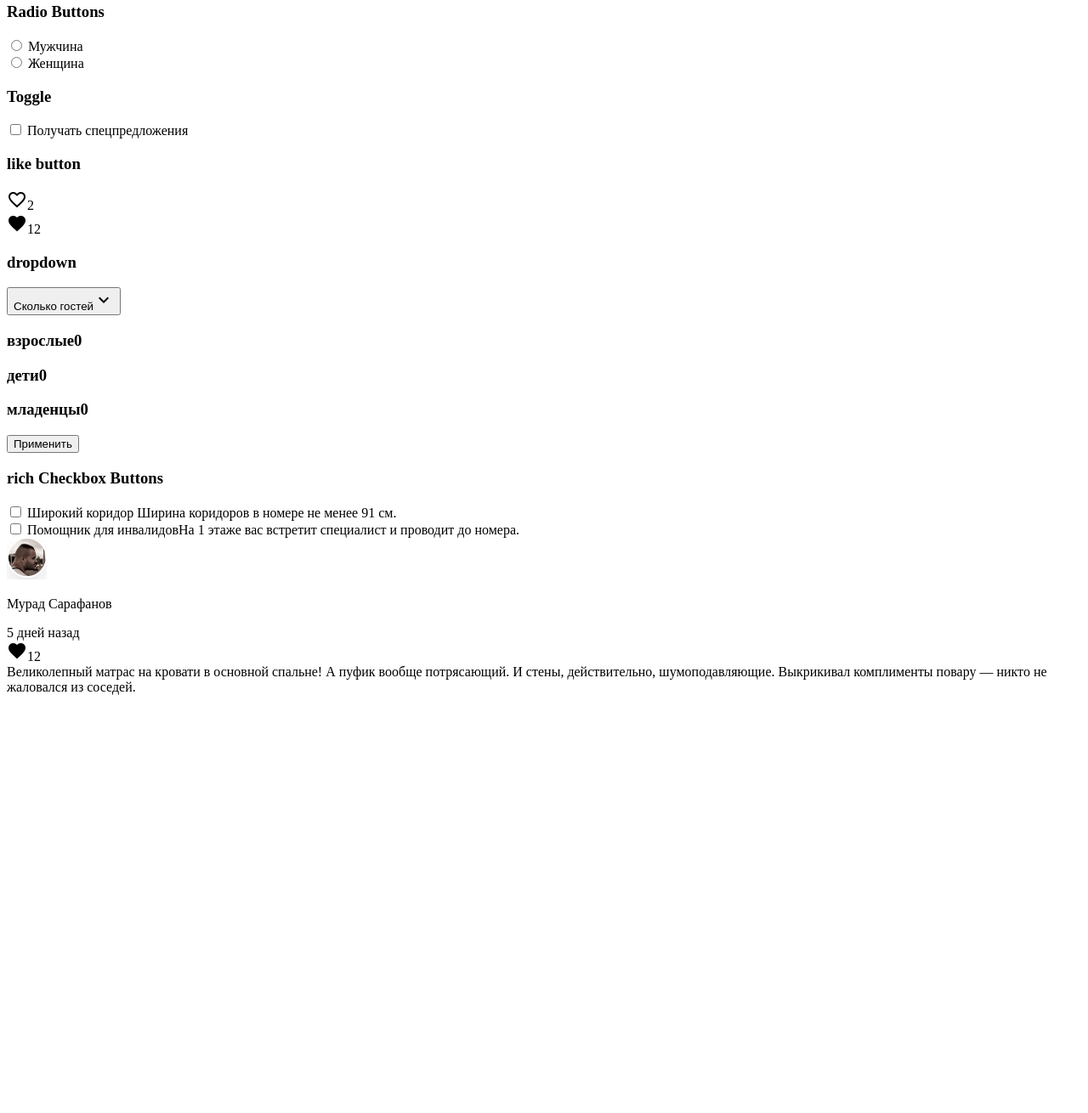
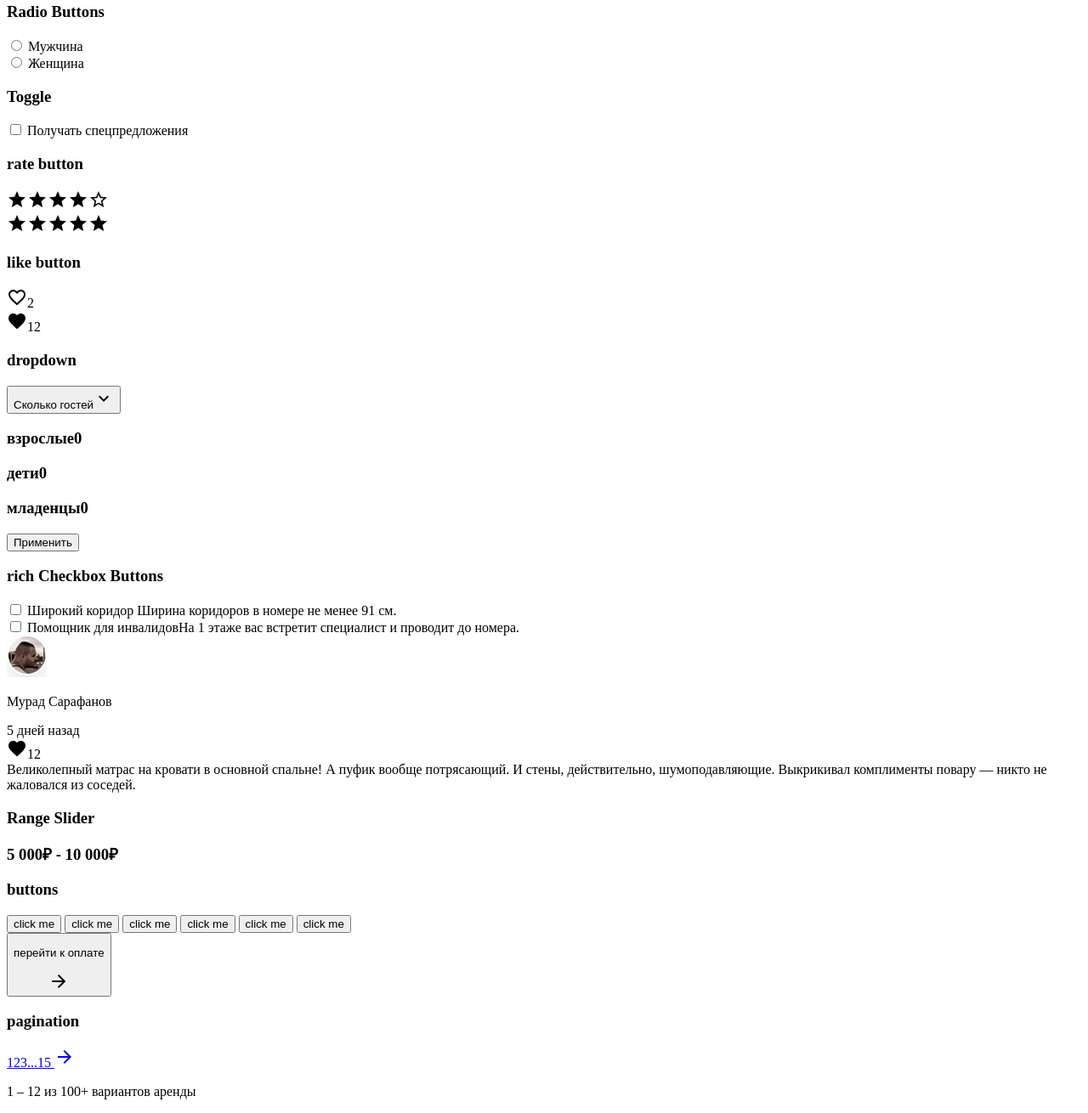
Before and after one commit to referhus/metalamp, a website: page src/index.pug in a window 1280 px wide. Shown: the part 1846-3156 px from the top of the page at 85% size. Before the commit the page ends 2672 px from the top, so only its background shows below. Drawn offline with nearby package versions, Linux system fonts and the light colour scheme; files that its build step writes are made by us from their sources.

Commit message:
buttins, pagination

```diff
--- a/package.json
+++ b/package.json
@@ -24,5 +24,8 @@
     "postcss": "^8.3.6",
     "pug": "^3.0.2",
     "sass": "^1.39.0"
+  },
+  "dependencies": {
+    "nouislider": "^15.4.0"
   }
 }
--- a/src/main.js
+++ b/src/main.js
@@ -1,2 +1 @@
 import '/ui-kit.scss';
-console.log('Hello main.js!');
--- a/src/ui-kit-form.scss
+++ b/src/ui-kit-form.scss
@@ -374,6 +374,20 @@ color: $Purple;
 color: #1F204140;
 }
 
+.buttons-rate {
+  display: flex;
+  justify-content: space-between;
+}
+
+.button-rate {
+  display: flex;
+}
+.star {
+font-size: 24px;
+color: $Purple;
+cursor: pointer;
+}
+
 .btn-apply {
 display: flex;
 justify-content: end;
@@ -389,6 +403,7 @@ background-color: transparent;
 padding: 13px 7px;
 font-weight: 700;
 }
+
 
 
 
@@ -448,3 +463,101 @@ span {
   width: 100%;
   box-sizing: border-box;
 }
+
+.buttons {
+  display: flex;
+  justify-content: space-around;
+  align-content: space-around;
+  height: 200px;
+  flex-wrap: wrap;
+}
+
+.button-default {
+  font-family: Montserrat;
+  display: flex;
+  width: 99px;
+  font-size: 12px;
+  justify-content: center;
+  padding: 14px 0 15px;
+  color: #fff;
+  font-weight: 700;
+  text-transform: uppercase;
+  border-radius: 22px;
+  border: none;
+  background: linear-gradient(180deg, $Purple 0%, #8BA4F9 100%);
+}
+
+.button-hover {
+opacity: 0.5;
+}
+
+.button-default_border {
+  color: $Purple;
+  border: 2px solid $Purple;
+  background: transparent;
+}
+
+.icon-link {
+background: transparent;
+color: $Purple;
+}
+
+.icon-link_hover {
+  color: #1F204180;
+}
+
+.button-pay {
+  width: 100%;
+  box-sizing: border-box;
+ p {
+display: flex;
+margin: auto;
+}
+}
+
+.icon-pay {
+  padding: 0 15px;
+}
+
+.pagination {
+  display: flex;
+  width: 244px;
+  justify-content: space-between;
+  flex-wrap: wrap;
+}
+
+.pag-item {
+  display: flex;
+  justify-content: center;
+  align-items: center;
+  text-decoration: none;
+  width: 40px;
+  height: 40px;
+  color: #1F204180;
+  font-size: 12px;
+}
+
+.active-pag {
+  background: linear-gradient(180deg, #BC9CFF 0%, #8BA4F9 100%);
+border-radius: 50%;
+color: #fff;
+  font-weight: 700;
+}
+
+.pag-icon {
+background: linear-gradient(180deg, #6FCF97 0%, #66D2EA 100%);
+border-radius: 22px;
+color: #fff;
+font-size: 24px;
+font-weight: 400;
+height: 100%;
+width: 100%;
+justify-content: center;
+}
+
+.text-pag {
+  display: flex;
+  width: 100%;
+  color: #1F2041BF;
+  font-size: 14px;
+}
--- a/src/ui-kit.pug
+++ b/src/ui-kit.pug
@@ -229,6 +229,24 @@ html
    label(for="toggle") Получать спецпредложения
 
 
+  .input-medium
+   .input-text
+    h3.text rate button
+   .buttons-rate
+    .button-rate.default-rate
+     span.material-icons.star star
+     span.material-icons.star star
+     span.material-icons.star star
+     span.material-icons.star star
+     span.material-icons.star star_border
+
+    .button-rate.checked-rate
+     span.material-icons.star star
+     span.material-icons.star star
+     span.material-icons.star star
+     span.material-icons.star star
+     span.material-icons.star star
+
    .input-text
     h3.text like button
    .buttons-like
@@ -238,7 +256,6 @@ html
     .button-like.checked-like
      span.material-icons.like favorite
      span.like 12
-
 
   .input-general
    .input-text
@@ -287,3 +304,39 @@ html
      span.material-icons.like favorite
      span.like 12
     .comment-content Великолепный матрас на кровати в основной спальне! А пуфик вообще потрясающий. И стены, действительно, шумоподавляющие. Выкрикивал комплименты повару — никто не жаловался из соседей.
+
+
+  .input-medium
+   .input-text
+    h3.text Range Slider
+    h3.text 5 000₽ - 10 000₽
+
+
+  .input-medium
+   .input-text
+    h3.text buttons
+   .buttons
+    button.button-default click me
+    button.button-default.button-hover click me
+    button.button-default.button-default_border click me
+    button.button-default.button-default_border.button-hover click me
+    button.button-default.icon-link click me
+    button.button-default.icon-link.icon-link_hover click me
+
+  .input-general
+   button.button-default.button-pay
+    p перейти к оплате
+    span.material-icons.icon-pay arrow_forward
+
+  .input-medium
+   .input-text
+    h3.text pagination
+   .pagination
+    a(href="#").pag-item.active-pag 1
+    a(href="#").pag-item 2
+    a(href="#").pag-item 3
+    a(href="#").pag-item ...
+    a(href="#").pag-item 15
+    a(href="#").pag-item
+     span.material-icons.pag-icon arrow_forward
+    p.text-pag 1 – 12 из 100+ вариантов аренды
```
Also changed, not shown: src/ui-kit.scss (+0 -23 lines), dist/index.html, src/_colors.scss (line endings or trailing spaces), 5 other files.
